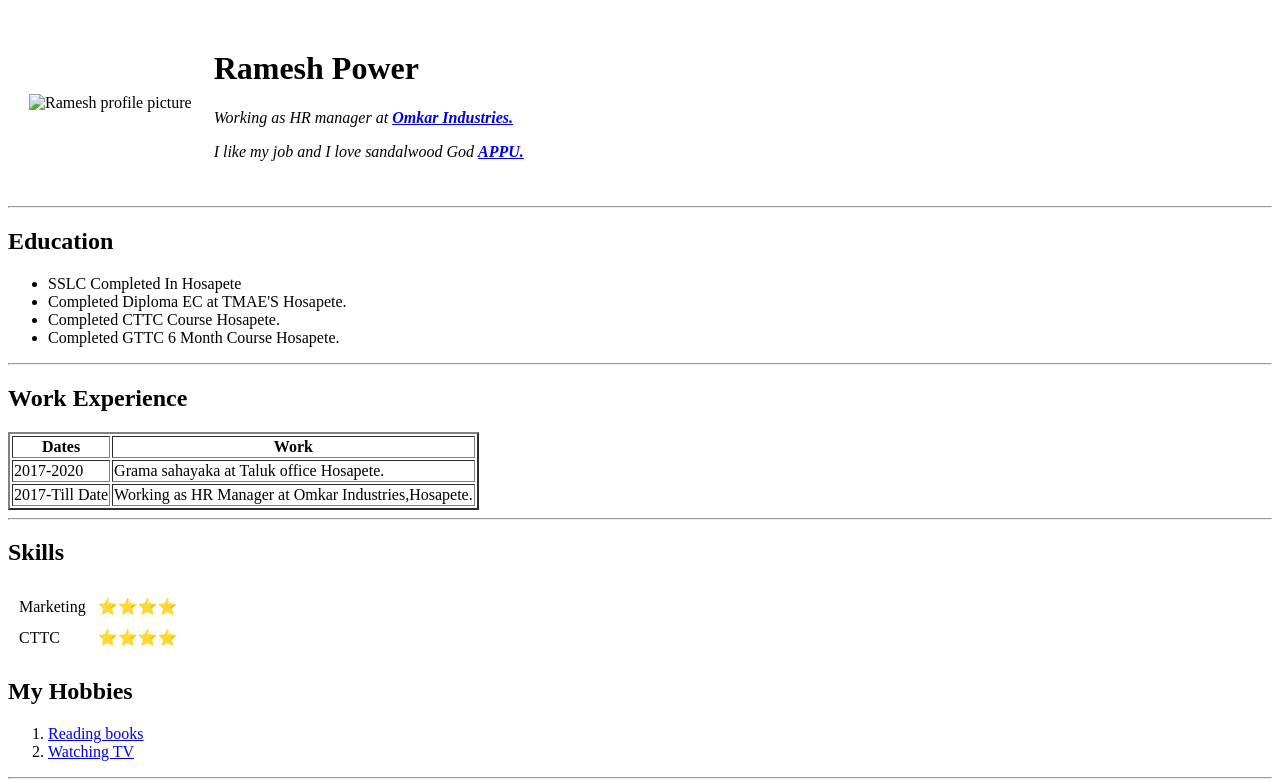
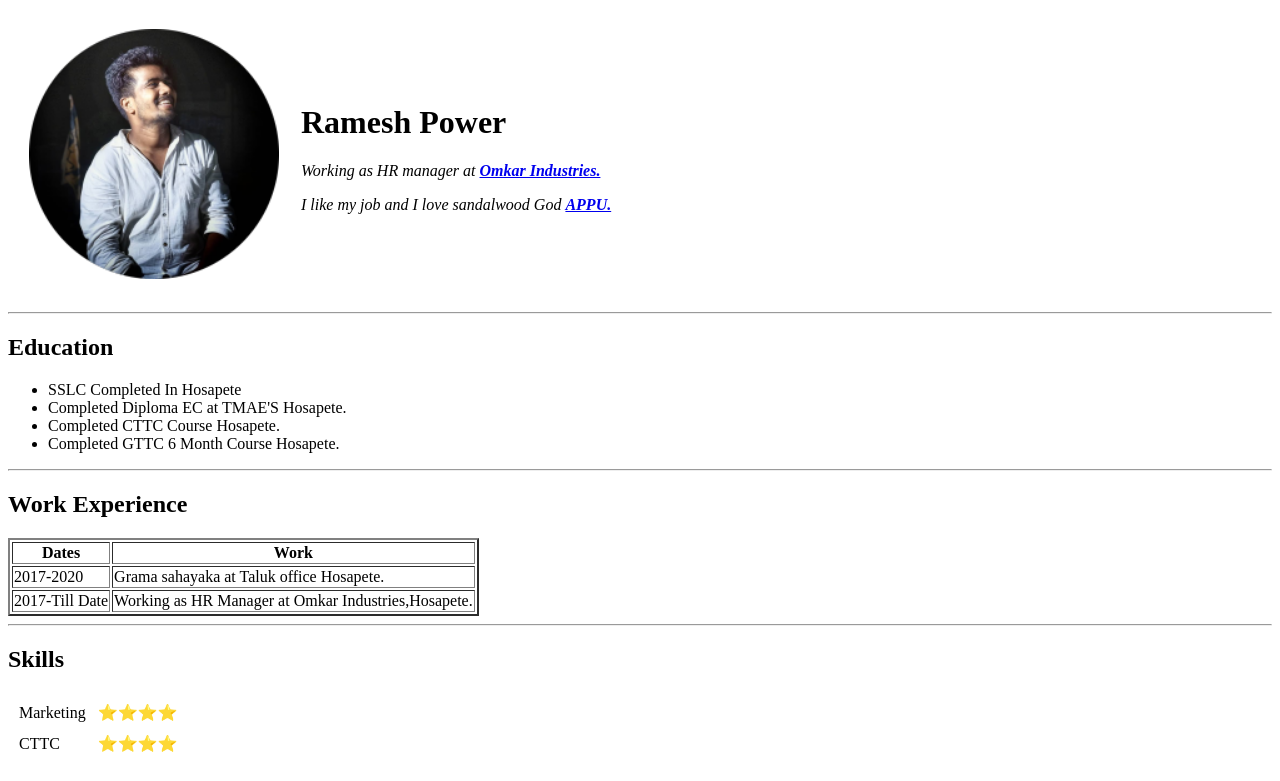
Before and after one commit to Rameshtalvar/Rbio, a plain HTML site: page index.html in a window 1280 px wide. Shown: the top 781 px of the page. Drawn offline with Linux system fonts and the light colour scheme.

Commit message:
Update index.html

```diff
--- a/index.html
+++ b/index.html
@@ -9,7 +9,7 @@
  <body>
    <table cellspacing="20">
      <tr>
-      <td><img src="images/Ramesh1.png" alt="Ramesh profile picture" height="250" width="250"></td>
+      <td><img src="website-images/Ramesh1.png" alt="Ramesh profile picture" height="250" width="250"></td>
        <td>
          <h1>Ramesh Power</h1>
          <p><em>Working as HR manager at <em><strong><a href="https://omkarindustries.net/">Omkar Industries.</a></strong></p>
```
